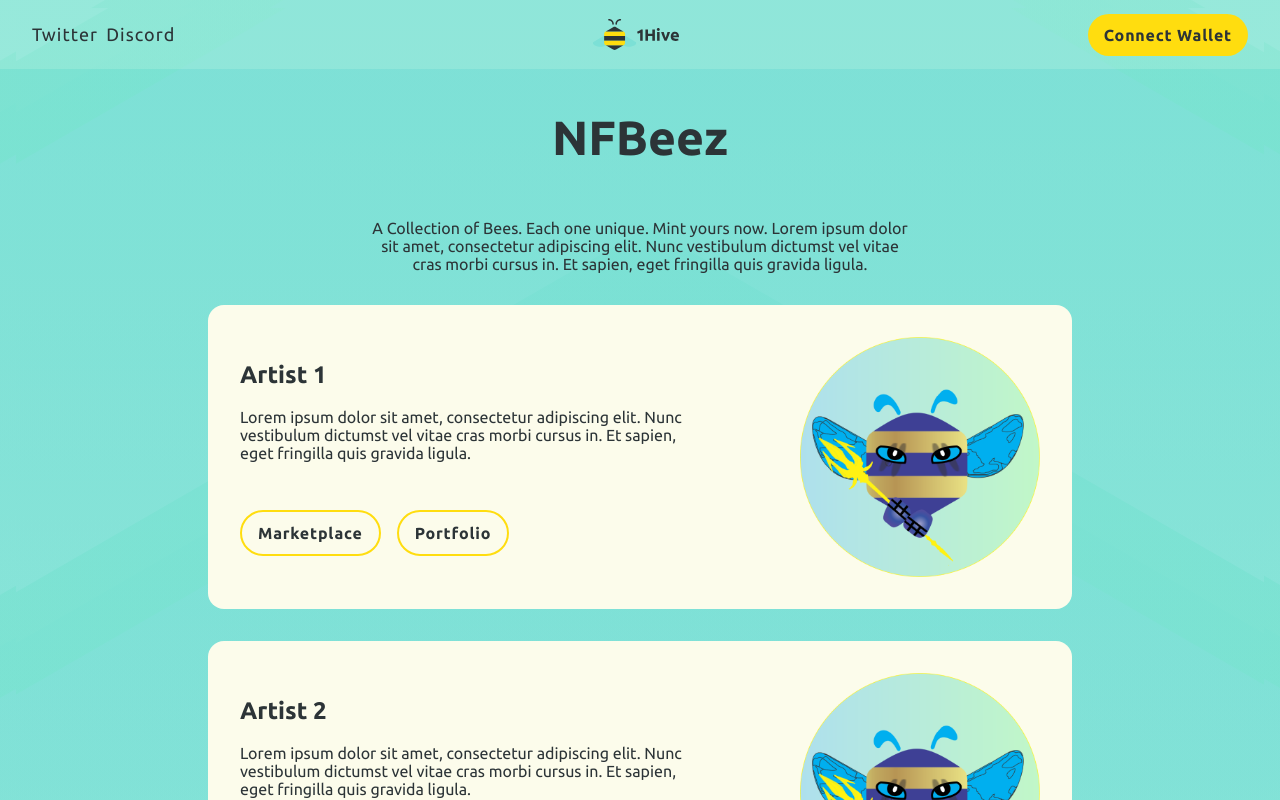
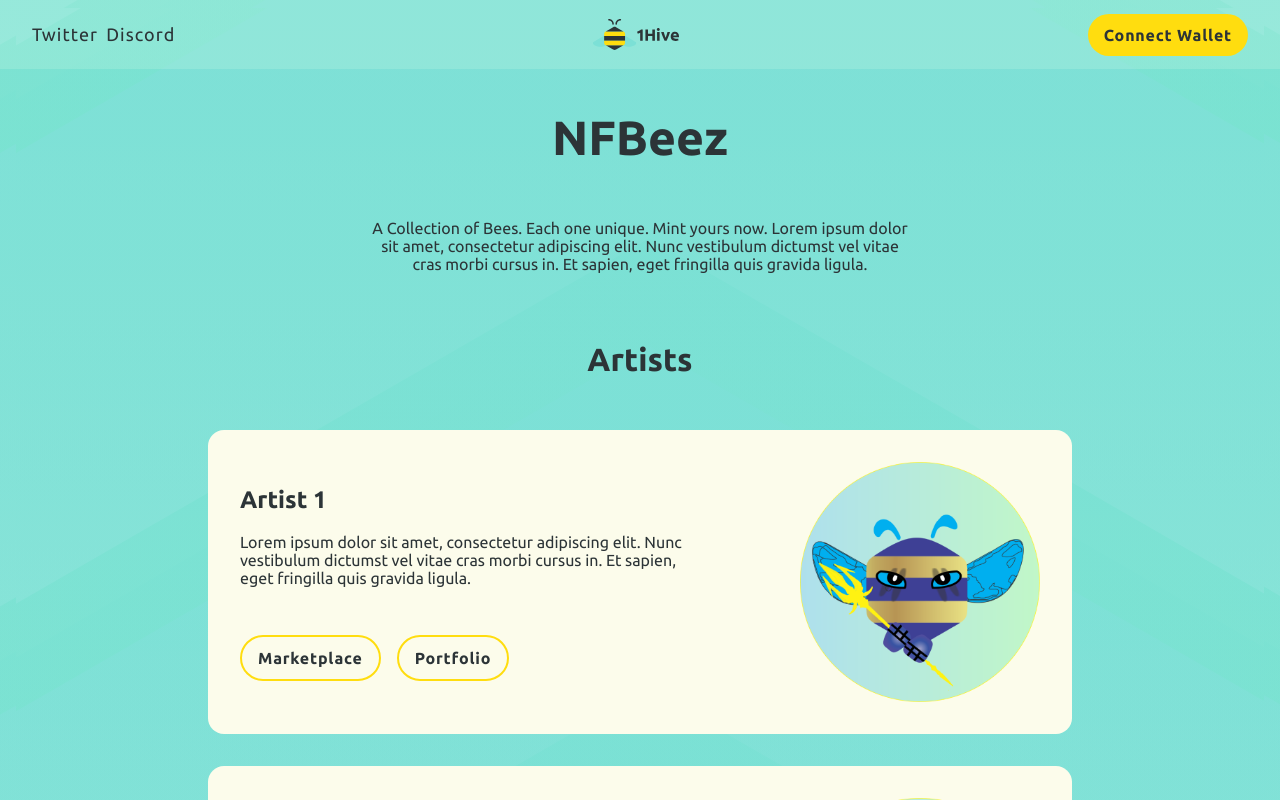
Before and after one commit to billyjitsu/FrontEnd, a React (Create React App) app: page / in a window 1280 px wide. Shown: the top 800 px of the page. Built offline with nearby package versions, Linux system fonts and the light colour scheme.

Commit message:
add Artist title

```diff
--- a/src/components/ArtistGallery.js
+++ b/src/components/ArtistGallery.js
@@ -53,6 +53,7 @@ const ArtistGallery = () => {
   console.log(artists[1].artist);
   return (
     <Gallery>
+      <h2>Artists</h2>
       {artists.length !== 0 &&
         artists.map((data) => (
           <Card key={data.name + data.community}>
```
